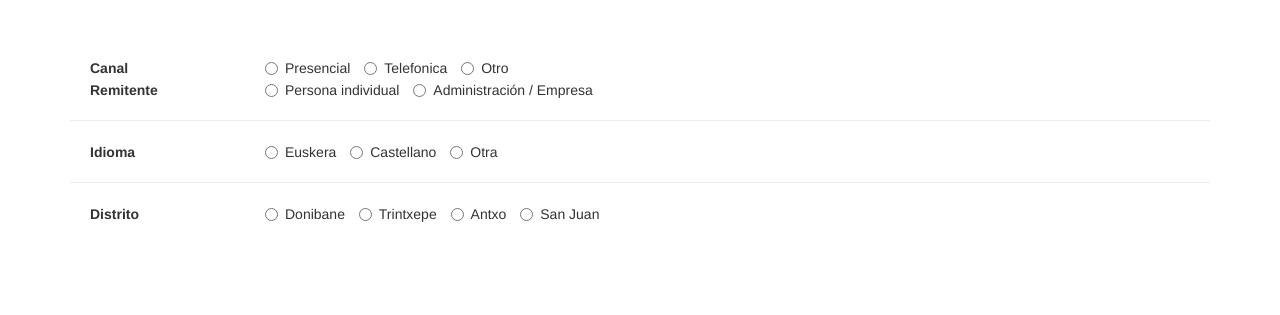
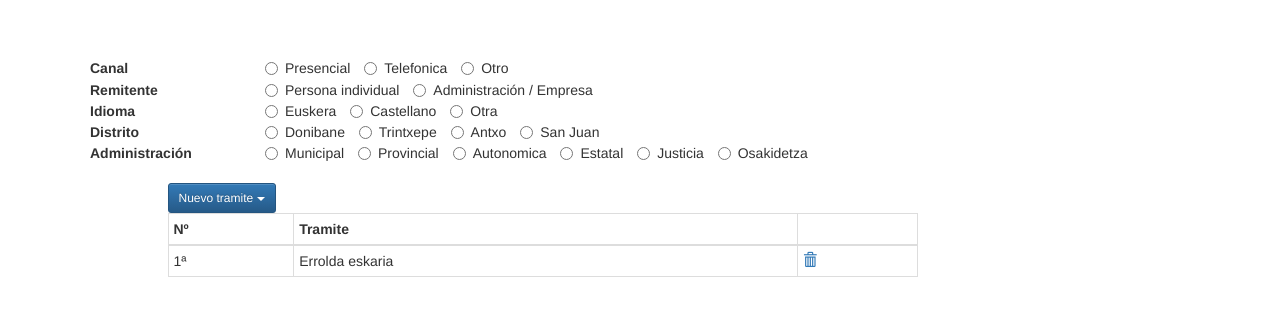
Before and after one commit to ikerib/haz-demo, a plain HTML site: page index.html in a window 1280 px wide. Shown: the part 53-368 px from the top of the page. Drawn offline with Linux system fonts and the light colour scheme.

Commit message:
tramiteak gehitzen

```diff
--- a/index.html
+++ b/index.html
@@ -53,6 +53,8 @@
       <div class="row">&nbsp;</div>
       <form action="">
 
+        <!-- CANAL -->
+
         <div class="row">
           <div class="col-md-2">
             <label class="radio-inline">
@@ -72,6 +74,7 @@
           </div>
         </div>
 
+        <!-- REMITENTE -->
 
         <div class="row">
           <div class="col-md-2">
@@ -89,6 +92,8 @@
           </div>
         </div>
 
+        <!-- GENERO -->
+
         <div class="row divPersona">
             <div class="col-md-2">
               <label class="radio-inline">
@@ -105,6 +110,7 @@
             </div>
           </div>
 
+          <!-- EDAD -->
 
           <div class="row divPersona">
               <div class="col-md-2">
@@ -125,6 +131,7 @@
               </div>
             </div>
 
+            <!-- NACIONALIDAD -->
 
             <div class="row divPersona">
                 <div class="col-md-2">
@@ -142,7 +149,7 @@
                 </div>
               </div>
 
-              <hr>
+              <!-- IDIOMA -->
 
               <div class="row">
                   <div class="col-md-2">
@@ -163,7 +170,7 @@
                   </div>
                 </div>
 
-                <hr>
+                <!-- DISTRITO -->
 
                 <div class="row">
                   <div class="col-md-2">
@@ -187,9 +194,75 @@
                   </div>
                 </div>
 
+                <!-- ADMINISTRACION -->
 
                 <div class="row">
+                  <div class="col-md-2">
+                    <label class="radio-inline">
+                      <strong>Administración</strong>
+                    </label>
+                  </div>
+                  <div class="col-md-10">
+                    <label class="radio-inline">
+                      <input type="radio" name="optDistrito">Municipal
+                    </label>
+                    <label class="radio-inline">
+                      <input type="radio" name="optDistrito">Provincial
+                    </label>
+                    <label class="radio-inline">
+                        <input type="radio" name="optDistrito">Autonomica
+                    </label>
+                    <label class="radio-inline">
+                        <input type="radio" name="optDistrito">Estatal
+                    </label>
+                    <label class="radio-inline">
+                      <input type="radio" name="optDistrito">Justicia
+                  </label>
+                  <label class="radio-inline">
+                    <input type="radio" name="optDistrito">Osakidetza
+                </label>
+                  </div>
+                </div>
 
+                <br>
+
+                <div class="row">
+                  <div class="col-md-1"></div>
+                  <div class="col-md-11">
+                    <!-- Single button -->
+                    <div class="btn-group">
+                        <button type="button" class="btn btn-primary btn-sm dropdown-toggle" data-toggle="dropdown" aria-haspopup="true" aria-expanded="false">
+                          Nuevo tramite <span class="caret"></span>
+                        </button>
+                        <ul class="dropdown-menu">
+                          <li><a href="#">Action</a></li>
+                          <li><a href="#">Another action</a></li>
+                          <li><a href="#">Something else here</a></li>
+                          <li role="separator" class="divider"></li>
+                          <li><a href="#">Separated link</a></li>
+                        </ul>
+                      </div>
+                  </div>
+                </div>
+                <div class="row">
+                  <div class="col-md-1">&nbsp;</div>
+                  <div class="col-md-8">
+                    <table class="table table-bordered table-condensed">
+                      <thead>
+                        <th>Nº</th>
+                        <th>Tramite</th>
+                        <th></th>
+                      </thead>
+                      <tbody>
+                        <tr>
+                          <td>1ª</td>
+                          <td>Errolda eskaria</td>
+                          <td><a href="#"><i class="glyphicon glyphicon-trash"></i></a></td>
+                        </tr>
+                      </tbody>
+                    </table>
+                  </div>
+                  <div class="col-md-3"></div>
                 </div>
 
       </form>
```
